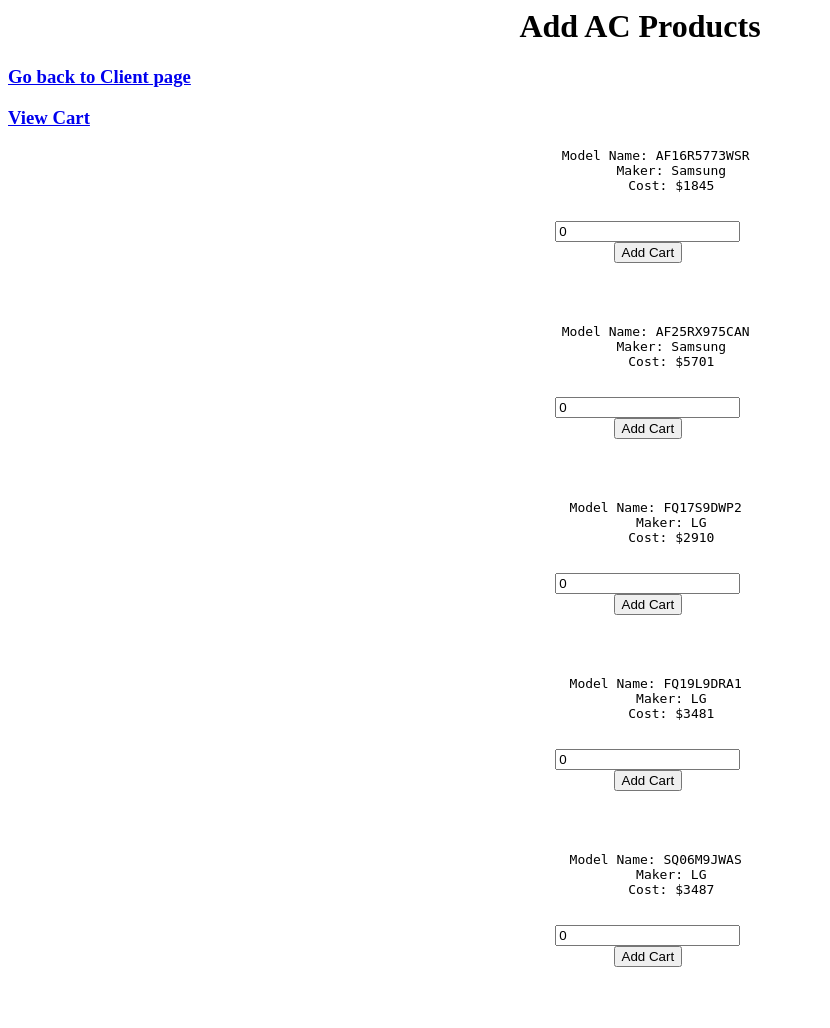
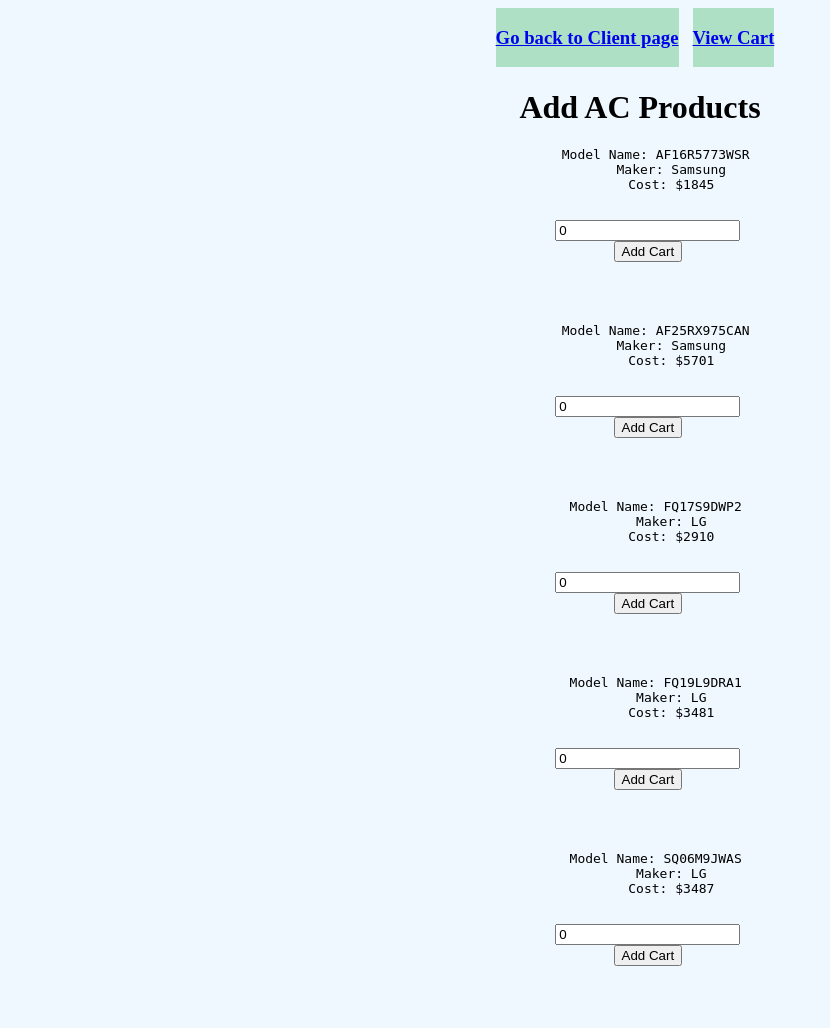
Before and after one commit to samComeIt/summer2019, a PHP site: page /AC.php in a window 1280 px wide. Shown: the whole page, without its empty margins (0-830 px from the left). After the commit the page ends 966 px from the top, so only its background shows below. Run offline with PHP 8.4, Linux system fonts and the light colour scheme; a user stored in the database is signed in; data comes from the database, SQL or seed files in the repository; data that the repository does not hold is empty.

Commit message:
Continue update colors
AC.php update

```diff
--- a/305/AC.php
+++ b/305/AC.php
@@ -1,20 +1,37 @@
+<?php
+   include('session.php');
+   echo "<div style=\"text-align:center\">";
+
+?>
 <html>
+<body style="background-color:#F0F8FF">
+   <head>
+   <style>
+	  li {
+		 display: inline-block;
+			margin-right:10px;
+		color:#B0C4DE;
+		background-color:#AEE0C5;
+		text-align:center;
+	  }
+	  </style>
+   </head>
+   <body>
+   <header>
+   <nav>
+   <li><h3><a href="welcome.php">Go back to Client page</a></h3></li>
+   <li><h3><a href="viewCart.php">View Cart</a> </h3></div></li>
+   <h1><div style="text-align:center">Add AC Products </div></h1>
+   </nav>
+   <header>
    <head>
       <title>Add AC Products </title>
    </head>
 
-   <body>
-       <h1><div style="text-align:center">Add AC Products </div>
-		<h3><a href="welcome.php">Go back to Client page</a> </h3>
-		<h3><a href="viewCart.php">View Cart</a> </h3>
-      </h1>
-
-</html>
 </html>
 <?php // AC.php
 
   require_once 'hhh3login.php';
-  include('session.php');
   $conn = new mysqli($hn, $un, $pw, $db);
   if ($conn->connect_error) die($conn->connect_error);
 
--- a/305/TV.php
+++ b/305/TV.php
@@ -20,8 +20,8 @@
    <body>
    <header>
    <nav>
-   <li><h2><a href="welcome.php">Go back to Client page</a> </h2></li>
-   <li><h2><a href="viewCart.php">View Cart</a> </h2></div></li>
+   <li><h3><a href="welcome.php">Go back to Client page</a> </h3></li>
+   <li><h3><a href="viewCart.php">View Cart</a> </h3></div></li>
        <h1><div style="text-align:center">Add TV Products</h1>
 	  </nav>
    </header>
```
